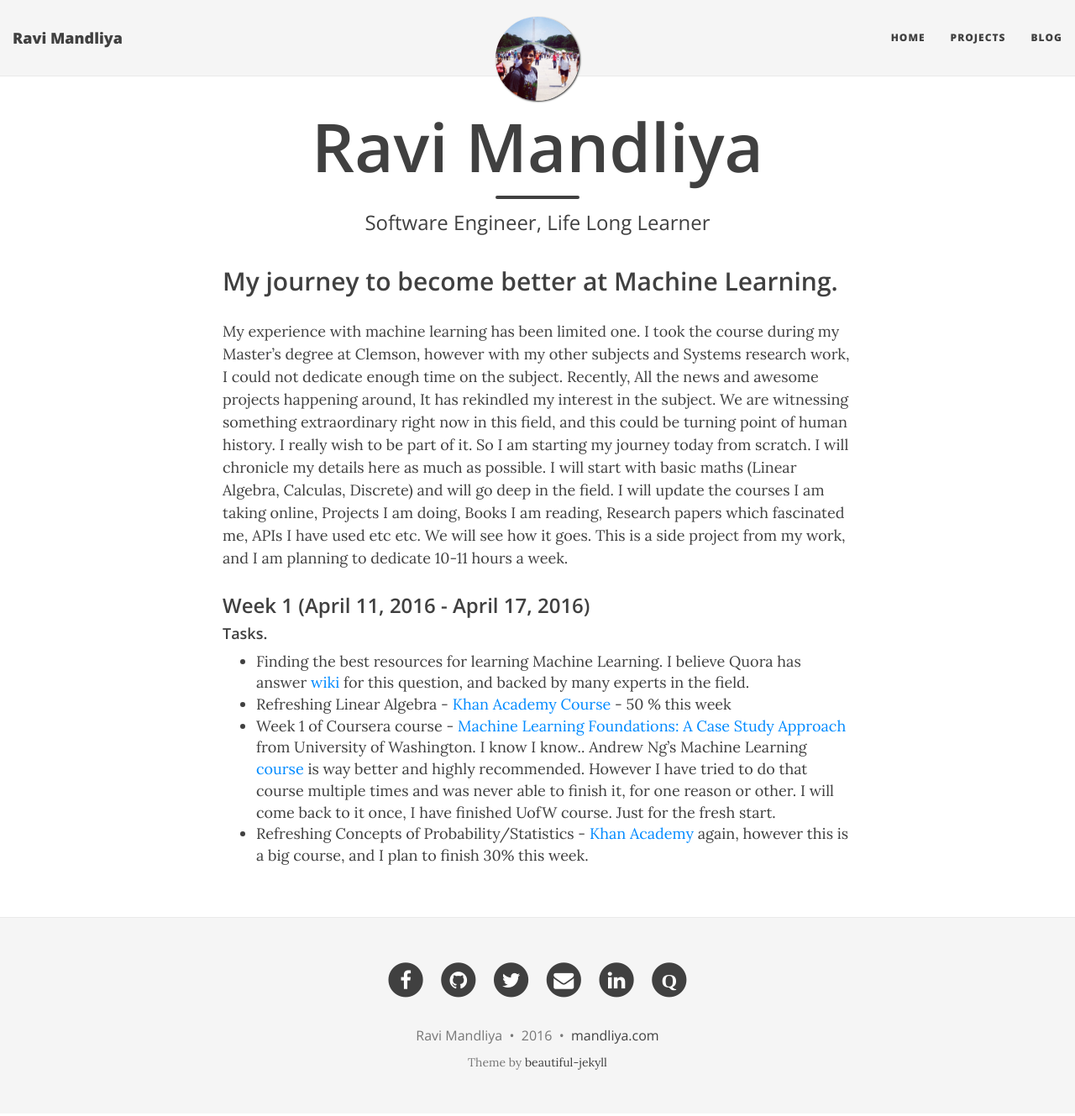
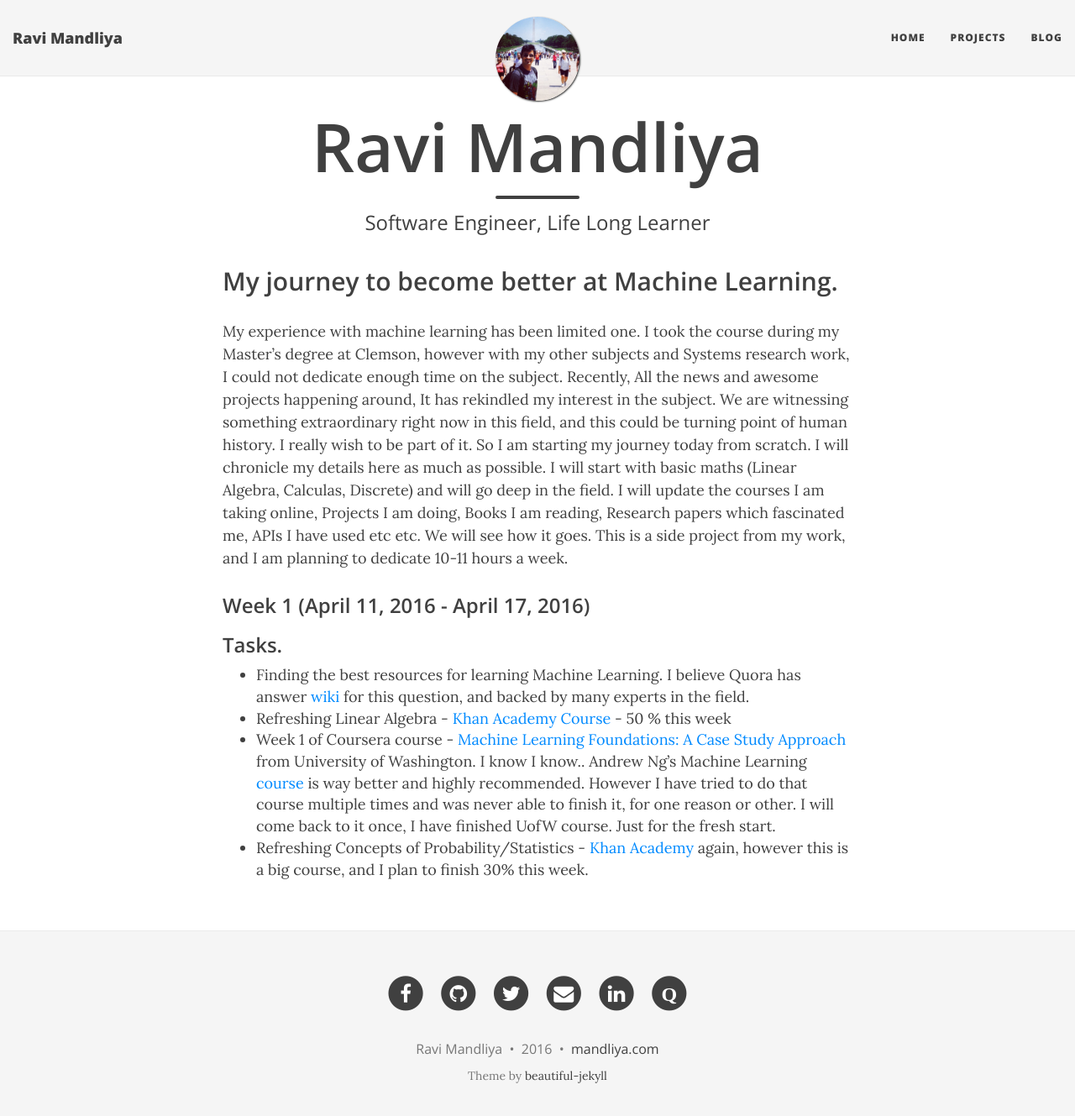
Before and after one commit to mandliya/mandliya.github.io.back, a Jekyll site: the page built from ml-journey.md, in a window 1280 px wide and 1342 px high. Shown: the top 1329 px of the window at 84% size. Built offline with Jekyll 4.4.1, drawn with Linux system fonts in a browser that asks for light colours; nearby versions of some CDN libraries.

```diff
--- a/ml-journey.md
+++ b/ml-journey.md
@@ -13,7 +13,7 @@ I will chronicle my details here as much as possible. I will start with basic ma
 Books I am reading, Research papers which fascinated me, APIs I have used etc etc. We will see how it goes. This is a side project from my work, and I am planning to dedicate 10-11 hours a week.
 
 ### Week 1 (April 11, 2016 - April 17, 2016)
-#### Tasks.
+### Tasks.
 - Finding the best resources for learning Machine Learning. I believe Quora has answer [wiki](https://www.quora.com/How-do-I-learn-machine-learning-1) for this question, and backed by many experts in the field.
 - Refreshing Linear Algebra - [Khan Academy Course](https://www.khanacademy.org/math/linear-algebra) - 50 % this week
 - Week 1 of Coursera course - [Machine Learning Foundations: A Case Study Approach](https://www.coursera.org/learn/ml-foundations) from University
```
